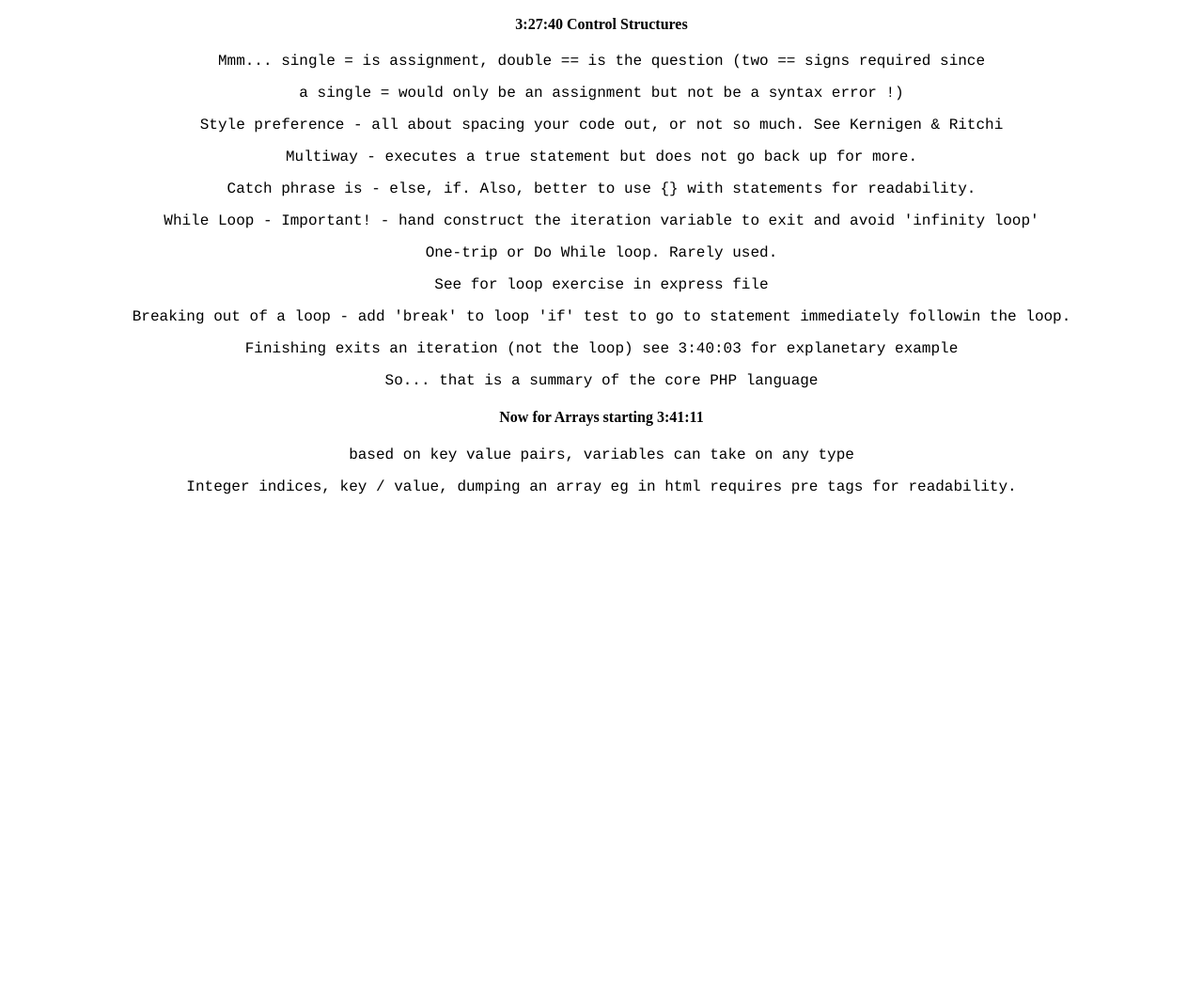
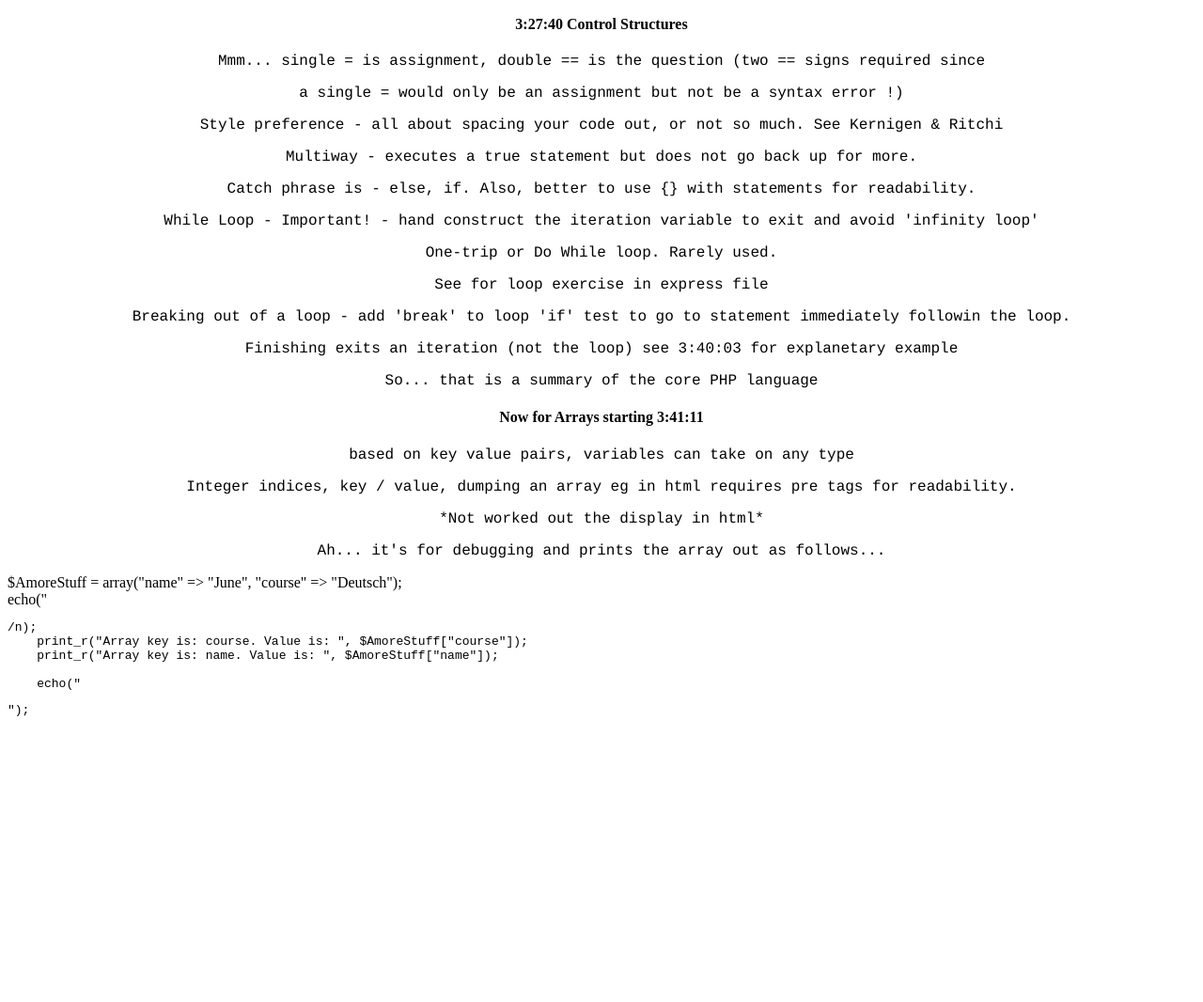
Before and after one commit to 1BobC/ChucksWebApps, a plain HTML site: page chucksWebDemos/index.html in a window 1280 px wide. Shown: the part 2066-3132 px from the top of the page at 94% size. Before the commit the page ends 2609 px from the top, so only its background shows below. Drawn offline with Linux system fonts and the light colour scheme.

Commit message:
*Now worked out the display in html* it's for debugging and prints the array out

```diff
--- a/chucksWebDemos/index.html
+++ b/chucksWebDemos/index.html
@@ -129,6 +129,21 @@
     <h4>Now for Arrays starting 3:41:11</h4>
     <p>based on key value pairs, variables can take on any type</p>
     <p>Integer indices, key / value, dumping an array eg in html requires pre tags for readability. </p>
+    <p>*Not worked out the display in html*</p>
+    <p>Ah... it's for debugging and prints the array out as follows...</p>
+    <php>
+        <!-- <?php -->
+    $AmoreStuff = array("name" => "June",
+    "course" => "Deutsch");<br>
+    echo("<pre>/n);
+    print_r("Array key is: course. Value is: ", $AmoreStuff["course"]);
+    print_r("Array key is: name. Value is: ", $AmoreStuff["name"]);
+    <!-- echo "Array key is: name. Value is: ", $AmoreStuff["name"]; -->
+    echo("<pre>");
+    <!-- ?> -->
+    </php>
+
+
 
 
 
```
Also changed, not shown: 1 other file.
